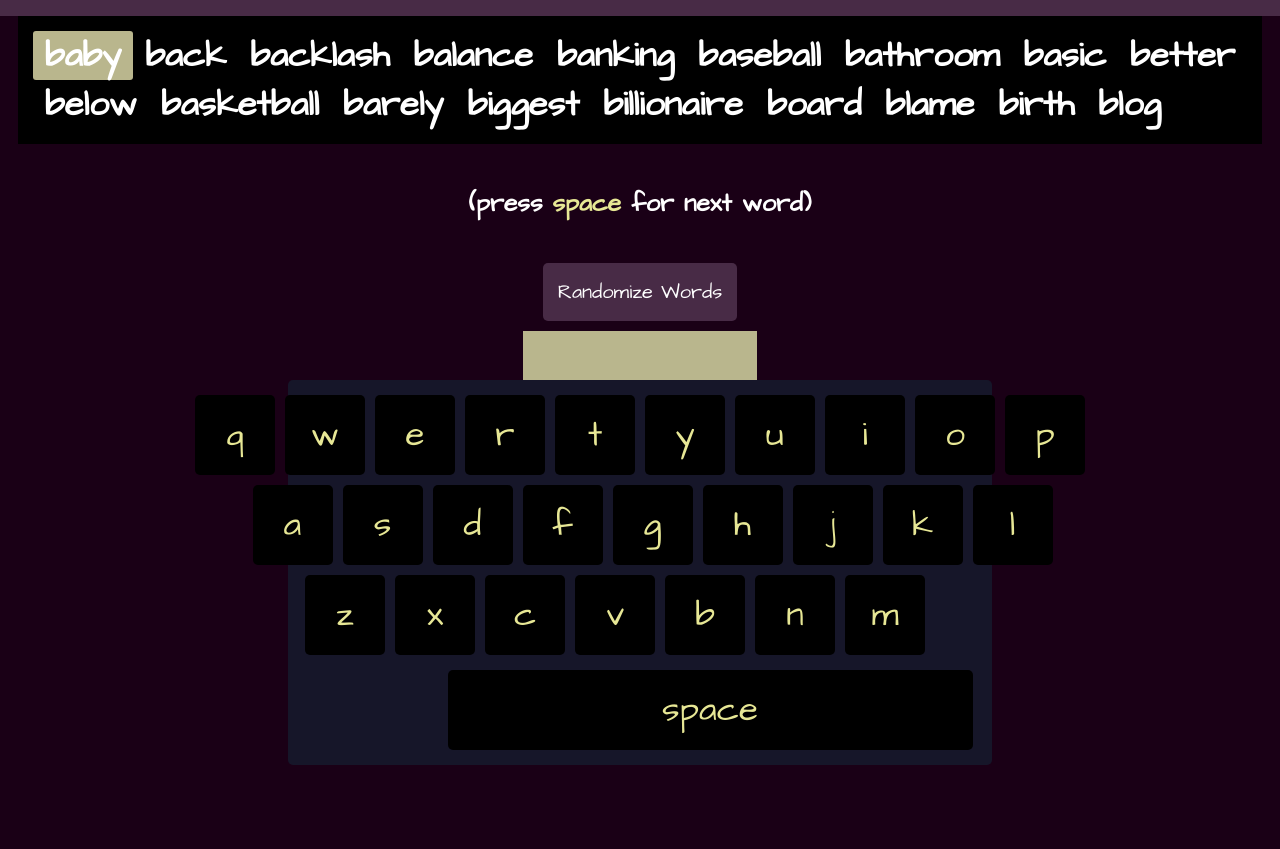
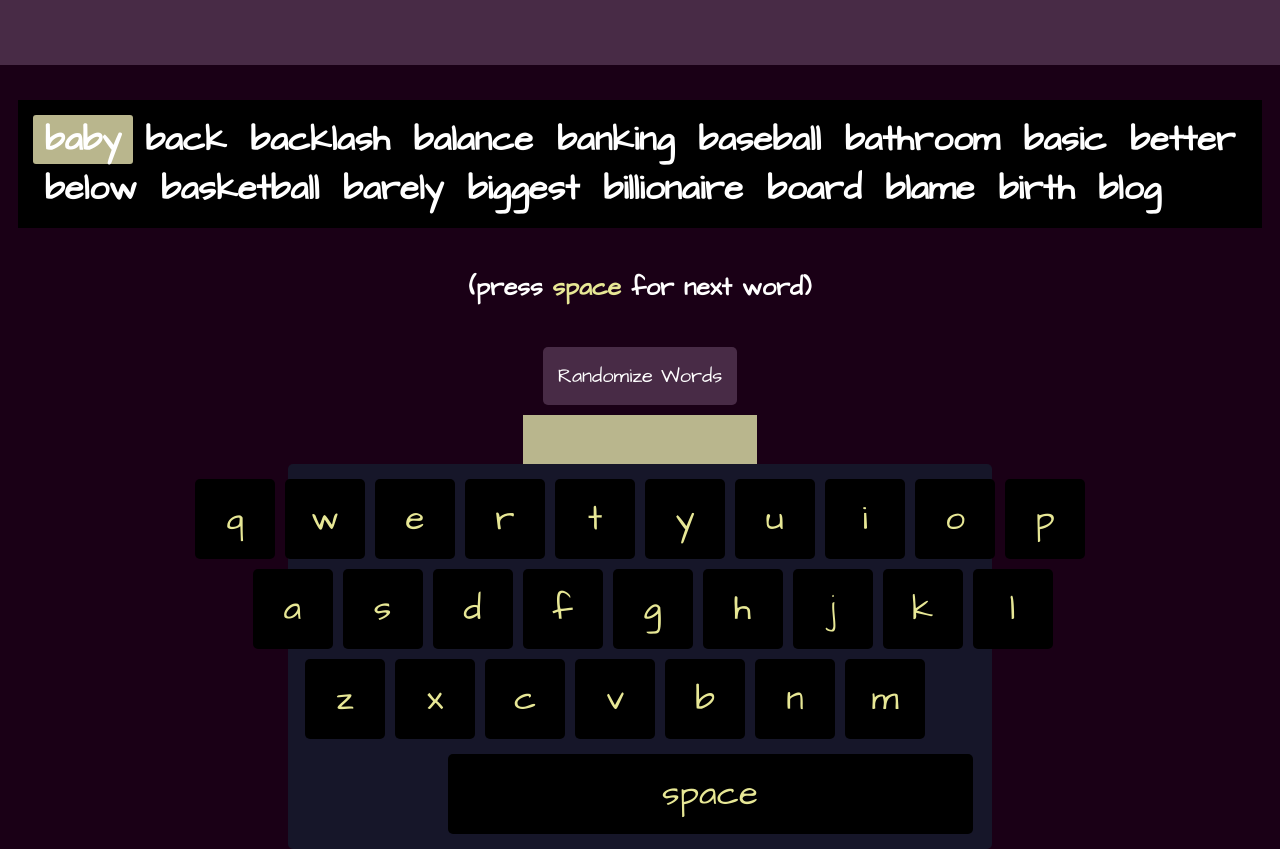
Before and after one commit to codenameuriel/fingerz, a React (Create React App) app: page / in a window 1280 px wide. Before the commit the page ends 800 px from the top, so only its background shows below. Built offline with nearby package versions, Linux system fonts and the light colour scheme; a web font is replaced by a local one.

Commit message:
add more styling to NavBar component

```diff
--- a/src/components/Navigation/NavBar/NavBar.js
+++ b/src/components/Navigation/NavBar/NavBar.js
@@ -6,7 +6,6 @@ const NavBar = () => {
     <header className={NavBarStyles.NavBar}>
       <nav>
         <ul>
-
         </ul>
       </nav>
     </header>
--- a/src/components/Navigation/NavBar/NavBar.module.css
+++ b/src/components/Navigation/NavBar/NavBar.module.css
@@ -1,4 +1,6 @@
 .NavBar {
   background-color: rgb(72, 43, 70);
-  width: 101%;
+  width: 100%;
+  height: 65px;
+  margin-bottom: 35px;
 }
```
